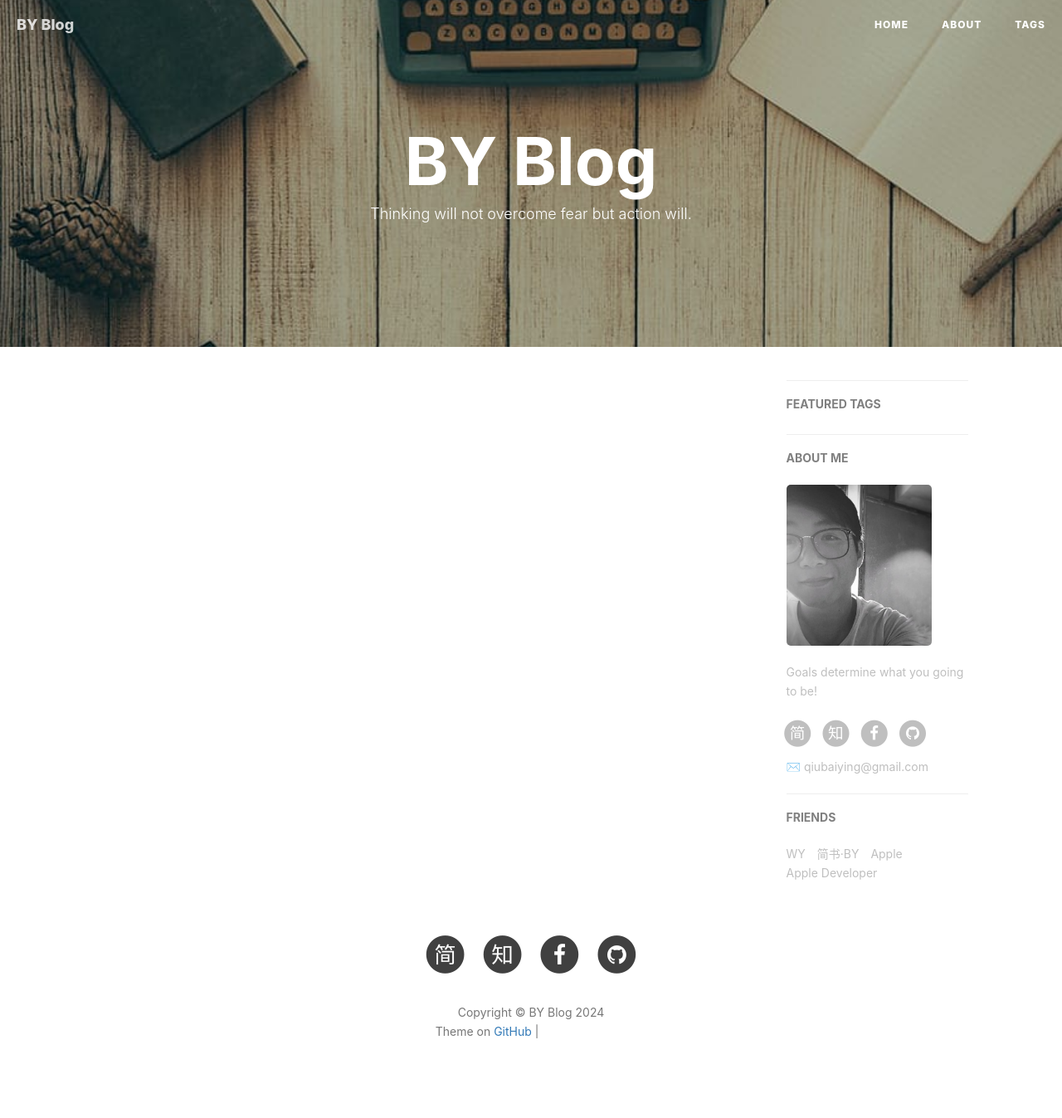
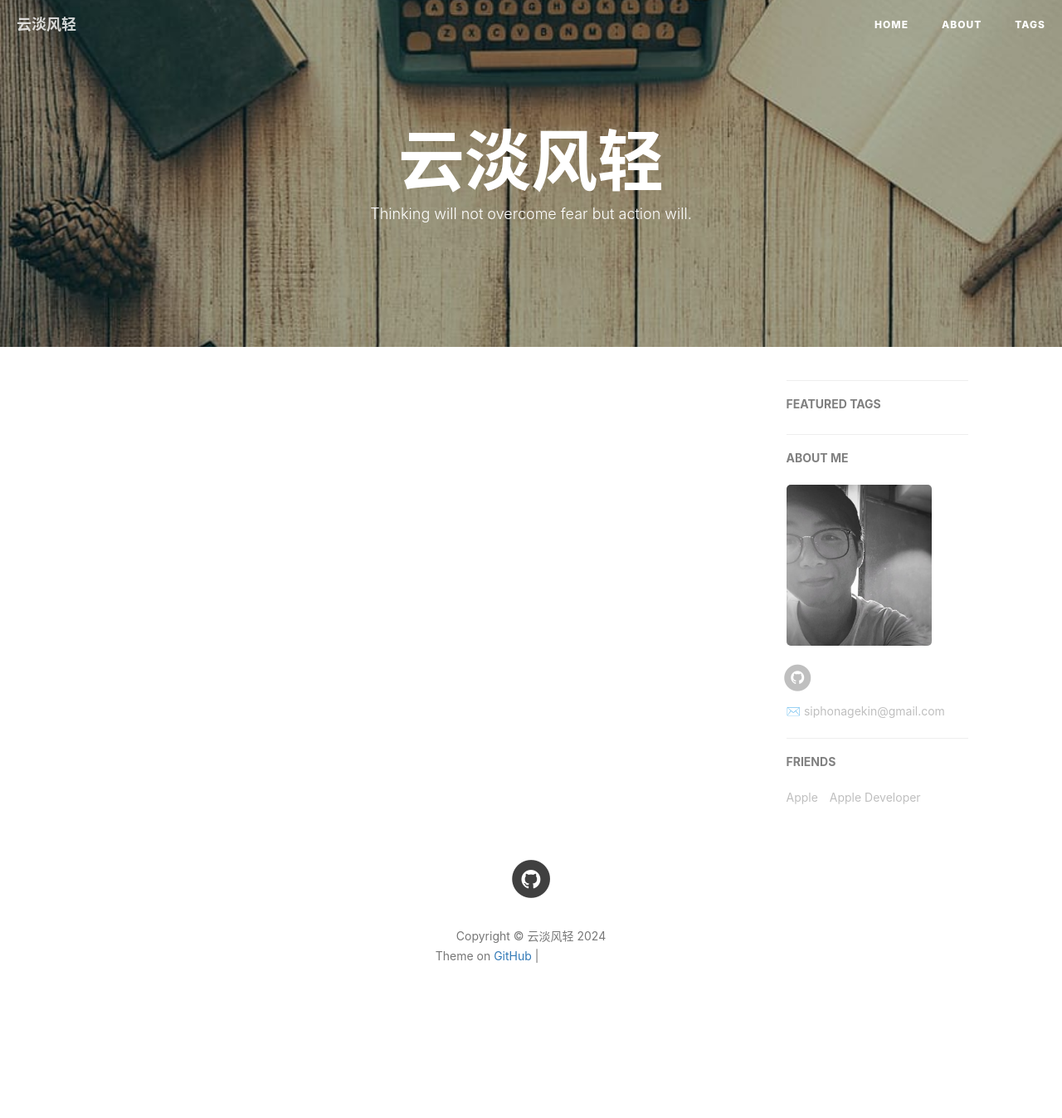
Before and after one commit to Tiercelwolf/tiercelwolf.github.io, a Jekyll site: the page built from index.html, in a window 1280 px wide. Shown: the whole page at 83% size. Built offline with Jekyll 4.4.1, drawn with Linux system fonts in a browser that asks for light colours; nearby versions of some CDN libraries; the list of posts is cut into pages by our own code; comment, search, counter and statistics services are not loaded; after the commit the page ends 1256 px from its top, so only the background shows below that; grey boxes are pictures that could not be loaded.

Commit message:
mdf _config

```diff
--- a/_config.yml
+++ b/_config.yml
@@ -1,29 +1,29 @@
 # Site settings
-title: BY Blog
-SEOTitle: 柏荧的博客 | BY Blog
+title: 云淡风轻
+SEOTitle: 技术博客 | 云淡风轻
 header-img: img/post-bg-desk.jpg
-email: qiubaiying@gmail.com
-description: "Every failure is leading towards success."
-keyword: "BY, BY Blog, 柏荧的博客, qiubaiying, 邱柏荧, iOS, Apple, iPhone"
-url: "http://qiubaiying.github.io"          # your host, for absolute URL
+email: siphonagekin@gmail.com
+description: "Everyday with you is an adventure."
+keyword: "云淡风轻, 技术博客, JS, react, vue, app"
+url: "http://tiercelwolf.github.io/hurricane"          # your host, for absolute URL
 baseurl: ""      # for example, '/blog' if your blog hosted on 'host/blog'
-github_repo: "https://github.com/qiubaiying/qiubaiying.github.io.git" # you code repository
+github_repo: "https://github.com/Tiercelwolf/hurricane.git" # you code repository
 
 # Sidebar settings
 sidebar: true                           # whether or not using Sidebar.
-sidebar-about-description: "Goals determine what you going to be!"
+sidebar-about-description: ""
 sidebar-avatar: /img/about-BY-gentle.jpg      # use absolute URL, seeing it's used in both `/` and `/about/`
 
 
 
 # SNS settings
 RSS: false
-# weibo_username:     qiubaiying
-zhihu_username:     qiubaiying
-github_username:    qiubaiying
-facebook_username:  baiying.qiu.7
-jianshu_username:   e71990ada2fd
-#twitter_username:   qiubaiying
+# weibo_username:
+# zhihu_username:
+github_username:    tiercelwolf
+#facebook_username:
+#jianshu_username:
+#twitter_username:
 
 
 
@@ -57,28 +57,28 @@ kramdown:
 
 # 评论系统
 # Disqus（https://disqus.com/）
-# disqus_username: qiubaiying
+# disqus_username:
 
 # Gitalk
-gitalk:
-  enable: true    #是否开启Gitalk评论
-  clientID: f2c84e7629bb1446c1a4                            #生成的clientID
-  clientSecret: ca6d6139d1e1b8c43f8b2e19492ddcac8b322d0d    #生成的clientSecret
-  repo: qiubaiying.github.io    #仓库名称
-  owner: qiubaiying    #github用户名
-  admin: qiubaiying
-  distractionFreeMode: true #是否启用类似FB的阴影遮罩
+#gitalk:
+ # enable: true    #是否开启Gitalk评论
+ # clientID: f2c84e7629bb1446c1a4                            #生成的clientID
+ # clientSecret: ca6d6139d1e1b8c43f8b2e19492ddcac8b322d0d    #生成的clientSecret
+ # repo: qiubaiying.github.io    #仓库名称
+ # owner: qiubaiying    #github用户名
+ # admin: qiubaiying
+ # distractionFreeMode: true #是否启用类似FB的阴影遮罩
 
 
 # 统计
 
 # Analytics settings
 # Baidu Analytics
-ba_track_id: b50bf2b12b5338a1845e33832976fd68
+#ba_track_id: b50bf2b12b5338a1845e33832976fd68
 
 # Google Analytics
-ga_track_id: 'UA-90855596-1'            # Format: UA-xxxxxx-xx
-ga_domain: qiubaiying.top               # 默认的是 auto, 这里我是自定义了的域名，你如果没有自己的域名，需要改成auto
+#ga_track_id: 'UA-90855596-1'            # Format: UA-xxxxxx-xx
+ga_domain: auto               # 默认的是 auto, 这里我是自定义了的域名，你如果没有自己的域名，需要改成auto
 
 
 
@@ -99,12 +99,6 @@ service-worker: true
 # Friends
 friends: [
     {
-        title: "WY",
-        href: "http://zhengwuyang.com"
-    },{
-        title: "简书·BY",
-        href: "http://www.jianshu.com/u/e71990ada2fd"
-    },{
         title: "Apple",
         href: "https://apple.com"
     },{
```
